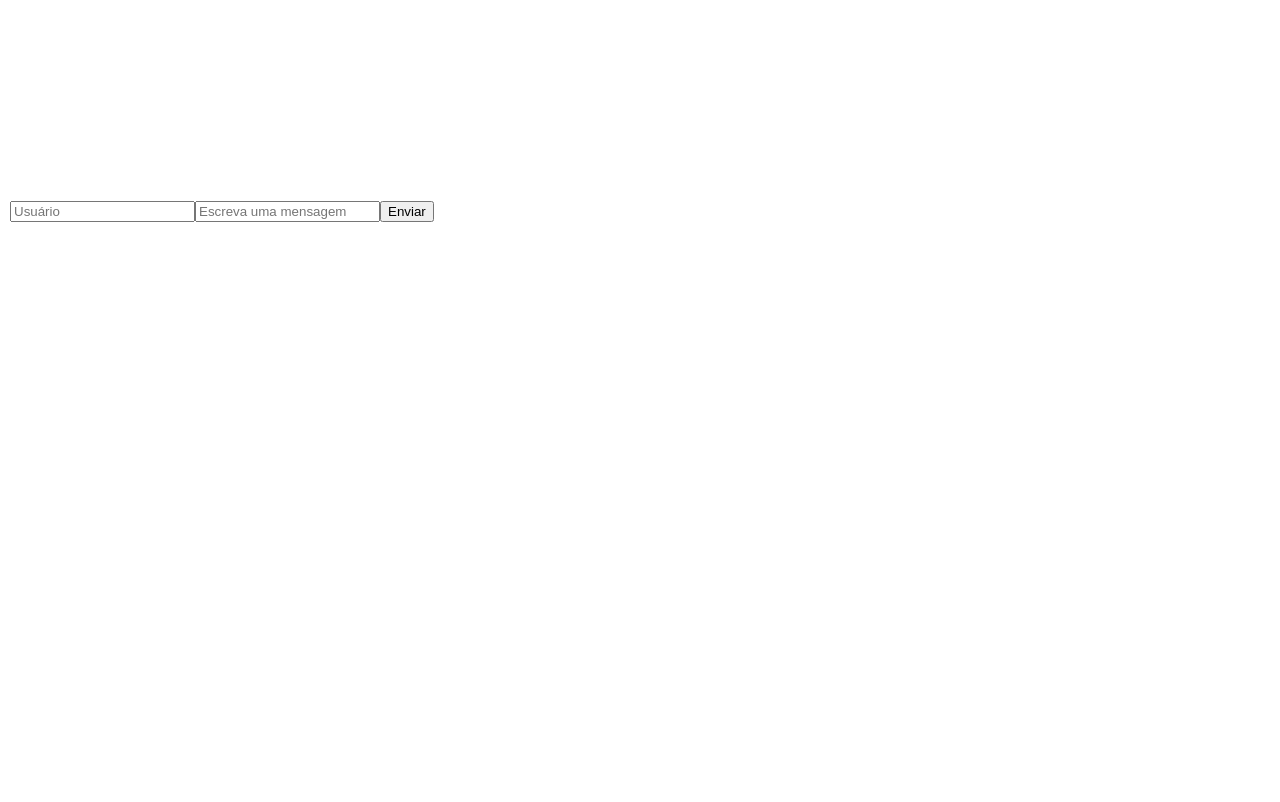
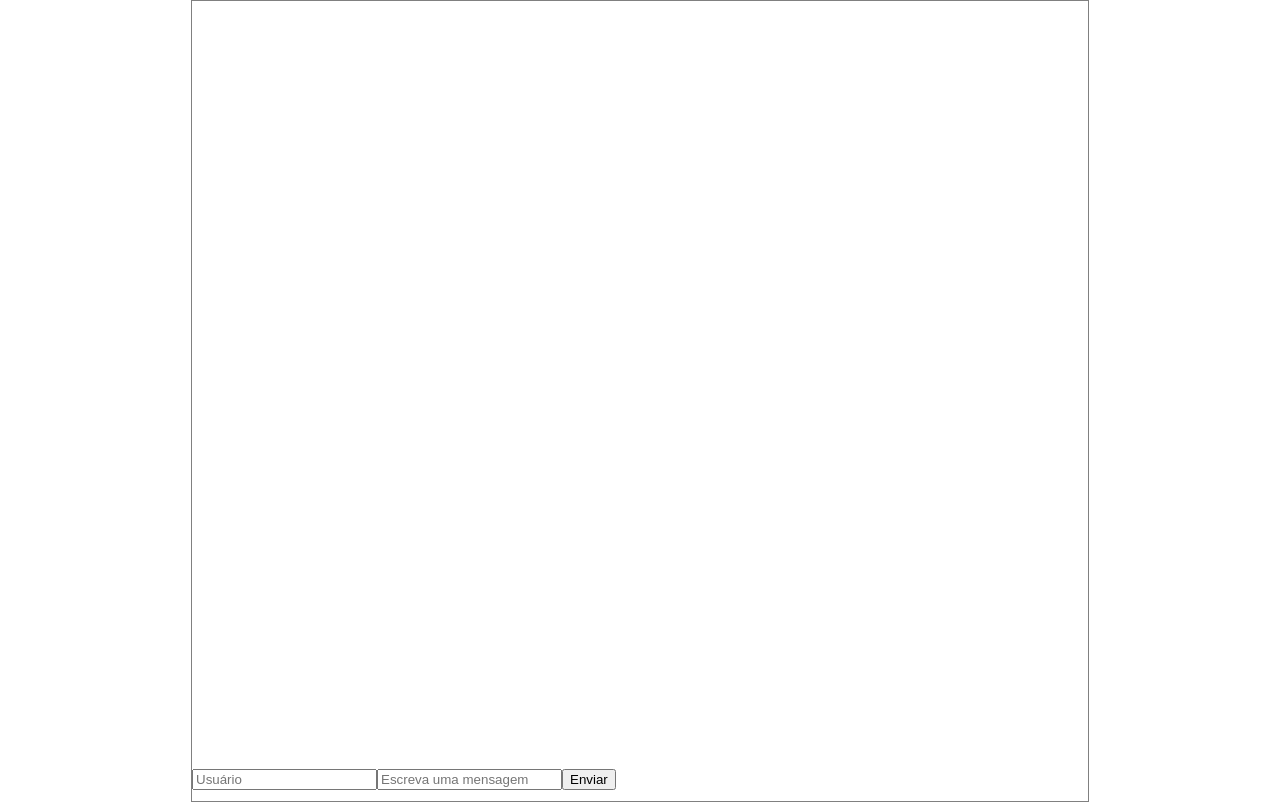
Before and after one commit to future4code/jemison-Rafael-Lopes, a React (Create React App) app in the folder modulo-3/projeto-whatslab/projeto-whatslab/: page / in a window 1280 px wide. Built offline with nearby package versions, Linux system fonts and the light colour scheme.

Commit message:
Acrescentar quebra de palavras ao texto e criar um balão de mensagens

```diff
--- a/modulo-3/projeto-whatslab/projeto-whatslab/src/components/Messenger/Messenger.js
+++ b/modulo-3/projeto-whatslab/projeto-whatslab/src/components/Messenger/Messenger.js
@@ -1,12 +1,14 @@
 import React, { useState } from "react";
-import { ContainerMessenger } from "./style";
+import { Balao, ContainerMessenger, SubContainer } from "./style";
 
 function Messenger() {
 
     // Estados
     const [inputNome, setInputNome] = useState("");
     const [inputMensagem, setInputMensagem] = useState("");
-    const [mensagem, setMensagem] = useState([""])
+    const [mensagens, setMensagens] = useState([])
+
+
 
     // Eventos
     const handleInputNome = (event) => {
@@ -17,21 +19,36 @@ function Messenger() {
         setInputMensagem(event.target.value)
     }
 
-    // Adicionar Mensagem
-    const enviarMensagem = () => {
+    const enviarMensagem = (event) => {
+        event.preventDefault();
 
-        const novaMensagem = { usuario: inputNome, mensagem: inputMensagem }
-        const novaListaDeMensagens = [...mensagem, novaMensagem]
-        setMensagem(novaListaDeMensagens)
+        setMensagens([...mensagens, { nome: inputNome, mensagem: inputMensagem }])
+        setInputMensagem("")
+        setInputNome("")
     }
 
+    const ListaDeMensagens = mensagens.map((mensagem, index) => {
+        return (
+
+            <Balao >
+            <div key={index}>
+                <p>{mensagem.nome}</p>
+                <p>{mensagem.mensagem}</p>
+                </div>
+            </Balao>
+        )
+    })
 
     return (
         <ContainerMessenger>
             <form>
+                {enviarMensagem}
+                {ListaDeMensagens}
+                <SubContainer>
                 <input name="usuario" placeholder="Usuário" value={inputNome} onChange={handleInputNome} />
                 <input name="mensagem" placeholder="Escreva uma mensagem" value={inputMensagem} onChange={handleInputMensagem} />
-                <button onClick={enviarMensagem} >Enviar</button>
+                <button onClick={enviarMensagem}>Enviar</button>
+                </SubContainer>
             </form>
         </ContainerMessenger>
     )
--- a/modulo-3/projeto-whatslab/projeto-whatslab/src/components/Messenger/style.js
+++ b/modulo-3/projeto-whatslab/projeto-whatslab/src/components/Messenger/style.js
@@ -3,6 +3,23 @@ import styled from "styled-components";
 
 export const ContainerMessenger = styled.section`
 display: flex;
-width: 100%;
-margin: 200px 10px;
+height: 100vh;
+border: 1px solid grey;
+width: 70vw;
+margin: 0 auto;
+word-break: break-all;
 `
+
+export const SubContainer = styled.section`
+position: fixed;
+bottom: 10px;
+`
+
+export const Balao = styled.div`
+background-color: red;
+border: 1px solid;
+border-radius: 10px;
+justify-content: center;
+width: 40vw;
+margin: 20px 30px;
+`
```
